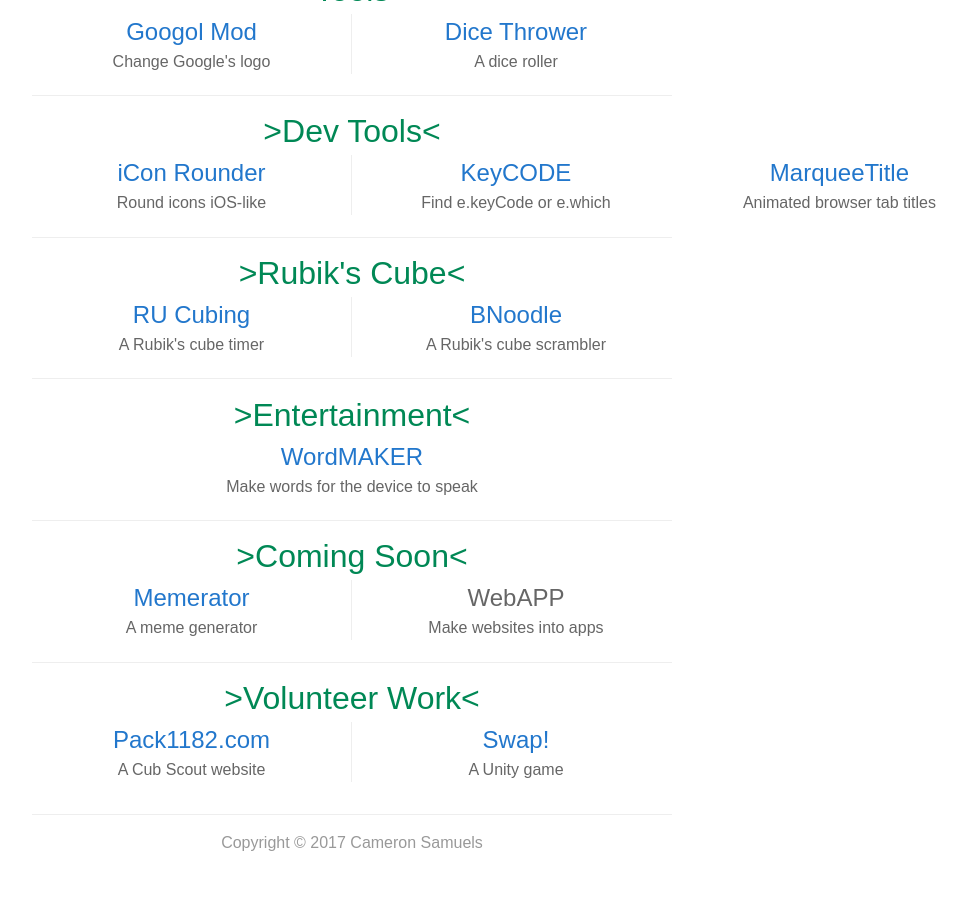
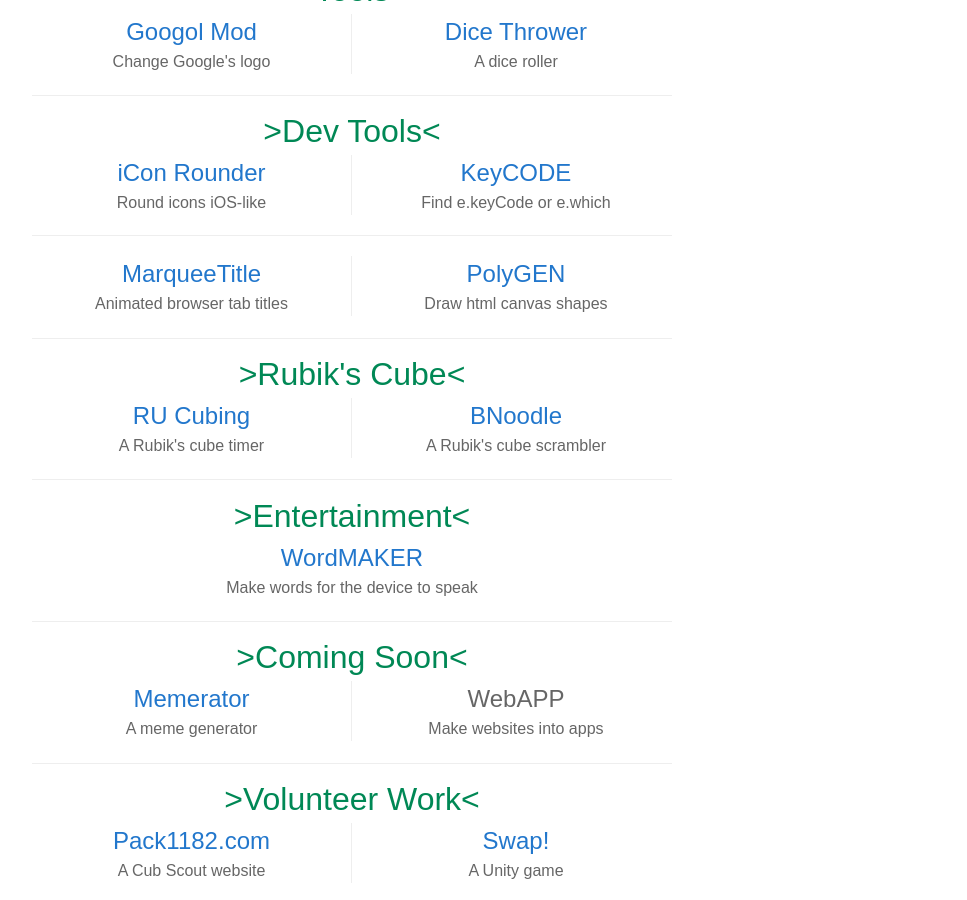
Before and after one commit to cameronsamuels/cameronsamuels.github.io, a Jekyll site: the page built from index.html, in a window 1280 px wide and 900 px high, scrolled down 865 px. Shown: the whole window, without its empty margins (288-1255 px from the left). Built offline with Jekyll 4.4.1, drawn with Linux system fonts in a browser that asks for light colours.

Commit message:
Fixed critical issue

```diff
--- a/index.html
+++ b/index.html
@@ -30,6 +30,7 @@
 		<h1>Dev Tools</h1>
 		<div><h2><a href=iconrounder>iCon Rounder</a></h2><p>Round icons iOS-like</p></div>
 		<div><h2><a href=keycode>KeyCODE</a></h2><p>Find e.keyCode or e.which</p></div>
+		<dv></dv>
 		<div><h2><a href=marqueetitle>MarqueeTitle</a></h2><p>Animated browser tab titles</p></div>
 		<div><h2><a href=polygen>PolyGEN</a></h2><p>Draw html canvas shapes</p></div>
 		<h1>Rubik's Cube</h1>
```
